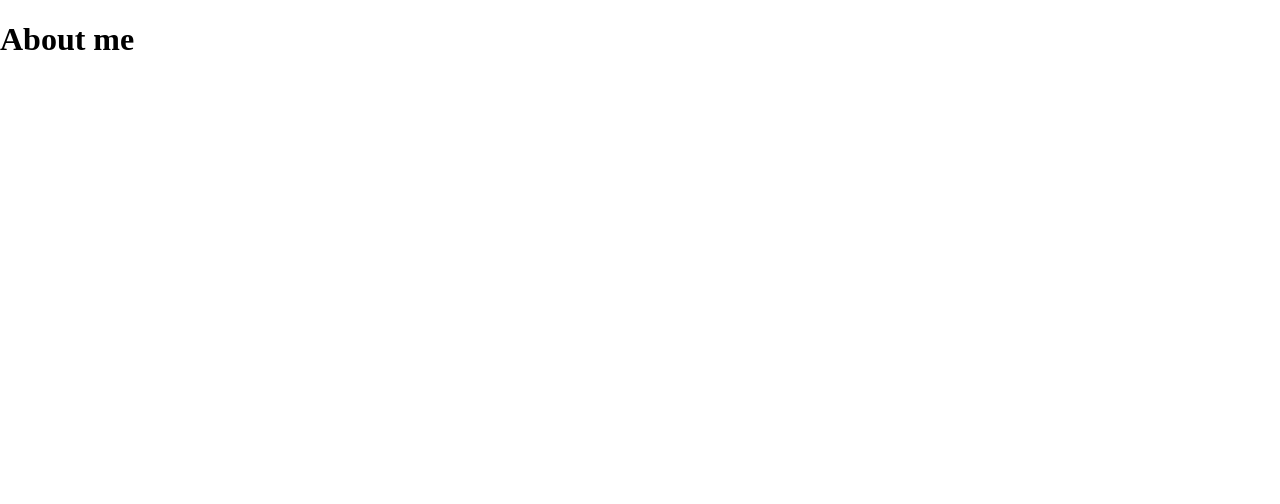
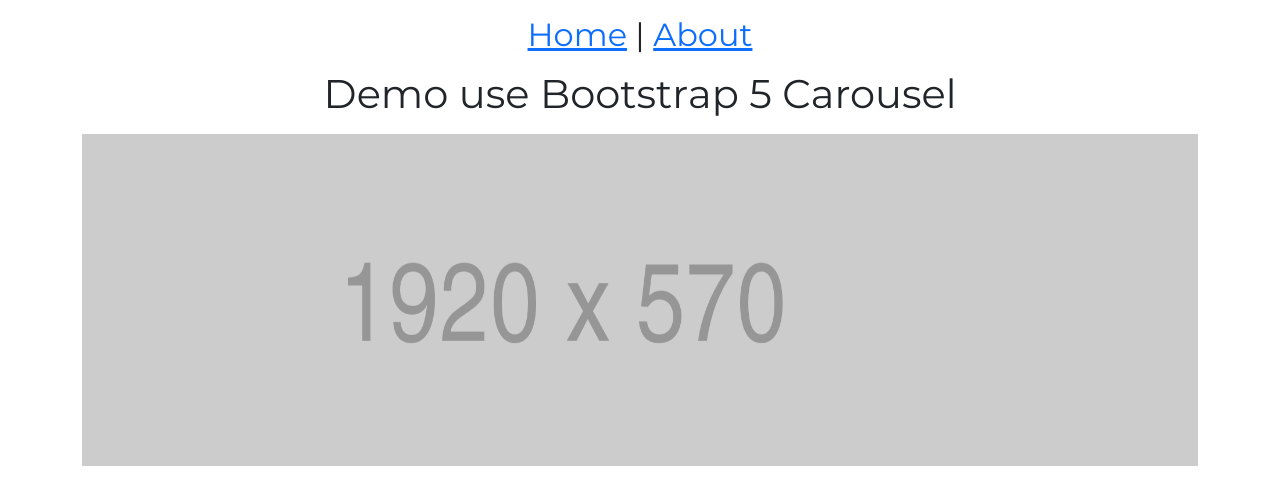
Before and after one commit to robinhuy/webpack-static-pages-template, a website built with webpack: page src/about.html in a window 1280 px wide. Built offline with nearby package versions, Linux system fonts and the light colour scheme.

Commit message:
fix bug load fonts & add demo using bootstrap 5

```diff
--- a/package.json
+++ b/package.json
@@ -10,6 +10,8 @@
   "author": "Robin Huy",
   "license": "ISC",
   "dependencies": {
+    "@popperjs/core": "^2.9.2",
+    "bootstrap": "^5.0.2",
     "html-loader": "^2.1.2",
     "jquery": "^3.6.0",
     "slick-carousel": "^1.8.1"
@@ -31,6 +33,7 @@
     "sass": "^1.35.1",
     "sass-loader": "^12.1.0",
     "terser-webpack-plugin": "^5.1.3",
+    "url-loader": "^4.1.1",
     "webpack": "^5.39.1",
     "webpack-cli": "^4.7.2",
     "webpack-dev-server": "^3.11.2",
--- a/src/about.html
+++ b/src/about.html
@@ -4,10 +4,54 @@
     <meta charset="UTF-8" />
     <meta http-equiv="X-UA-Compatible" content="IE=edge" />
     <meta name="viewport" content="width=device-width, initial-scale=1.0" />
-    <title>About page</title>
+    <title>About Page</title>
   </head>
 
   <body>
-    <h1>About me</h1>
+    <div class="container">
+      <h2 class="text-center my-3">
+        <a href="index.html">Home</a>
+        |
+        <a href="about.html">About</a>
+      </h2>
+
+      <h1 class="text-center my-3">Demo use Bootstrap 5 Carousel</h1>
+
+      <div
+        id="carouselExampleControls"
+        class="carousel slide"
+        data-bs-ride="carousel"
+      >
+        <div class="carousel-inner">
+          <div class="carousel-item active">
+            <img src="./img/slide-01.jpg" class="d-block w-100" alt="Slide 1" />
+          </div>
+          <div class="carousel-item">
+            <img src="./img/slide-02.jpg" class="d-block w-100" alt="Slide 2" />
+          </div>
+          <div class="carousel-item">
+            <img src="./img/slide-03.jpg" class="d-block w-100" alt="Slide 3" />
+          </div>
+        </div>
+        <button
+          class="carousel-control-prev"
+          type="button"
+          data-bs-target="#carouselExampleControls"
+          data-bs-slide="prev"
+        >
+          <span class="carousel-control-prev-icon" aria-hidden="true"></span>
+          <span class="visually-hidden">Previous</span>
+        </button>
+        <button
+          class="carousel-control-next"
+          type="button"
+          data-bs-target="#carouselExampleControls"
+          data-bs-slide="next"
+        >
+          <span class="carousel-control-next-icon" aria-hidden="true"></span>
+          <span class="visually-hidden">Next</span>
+        </button>
+      </div>
+    </div>
   </body>
 </html>
--- a/src/css/main.css
+++ b/src/css/main.css
@@ -1,9 +1,16 @@
+@font-face {
+  font-family: Montserrat-Regular;
+  src: url('../fonts/Montserrat-Regular.ttf');
+}
+
 * {
   box-sizing: border-box;
 }
 
 body {
   margin: 0;
+  font-family: Montserrat-Regular, sans-serif;
+  font-weight: 400;
 }
 
 img {
--- a/src/js/about.js
+++ b/src/js/about.js
@@ -1,3 +1,4 @@
 import { getCurrentYear } from "./utils";
 
+// Demo tree shaking
 console.log(getCurrentYear());
--- a/src/js/main.js
+++ b/src/js/main.js
@@ -1 +1,4 @@
+import "bootstrap/dist/css/bootstrap.min.css";
 import "../css/main.css";
+
+import { Carousel } from "bootstrap";
--- a/webpack.common.js
+++ b/webpack.common.js
@@ -29,7 +29,6 @@
   // https://webpack.js.org/concepts/output/
   output: {
     path: `${__dirname}/dist`,
-    assetModuleFilename: "img/[hash][ext]",
     clean: true,
   },
 
@@ -113,10 +112,18 @@
       {
         test: /\.(jpe?g|png|gif|svg)$/i,
         type: "asset/resource",
+        generator: {
+          filename: "img/[hash][ext]",
+        },
       },
       {
         test: /\.(woff|woff2|eot|ttf|otf)$/i,
-        type: "asset/resource",
+        generator: {
+          filename: "fonts/[name][ext]",
+        },
+        use: {
+          loader: "url-loader", // Use url-loader when change generator filename
+        },
       },
       {
         test: /\.json5$/i,
```
Also changed, not shown: src/index.html (+15 -5 lines), src/fonts/Montserrat-Regular.ttf (added), 1 other file.
